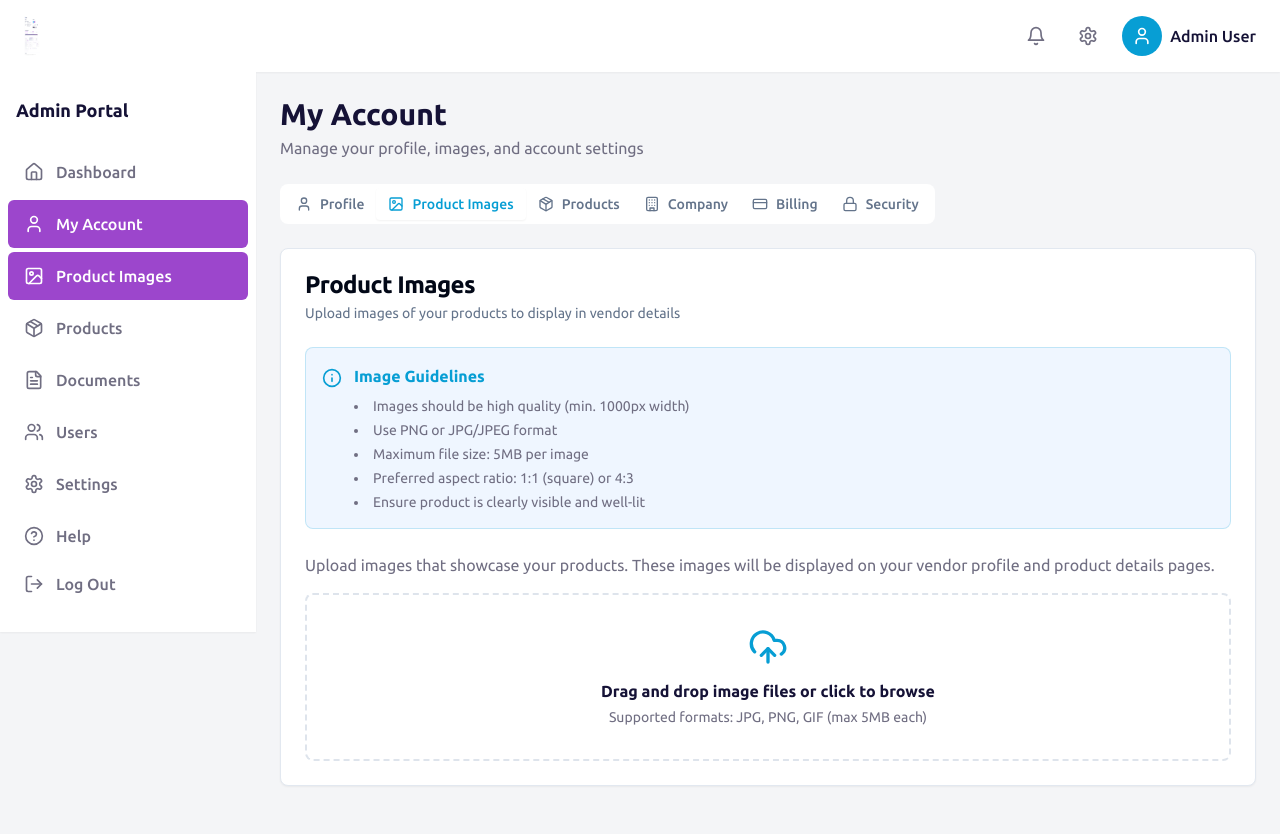
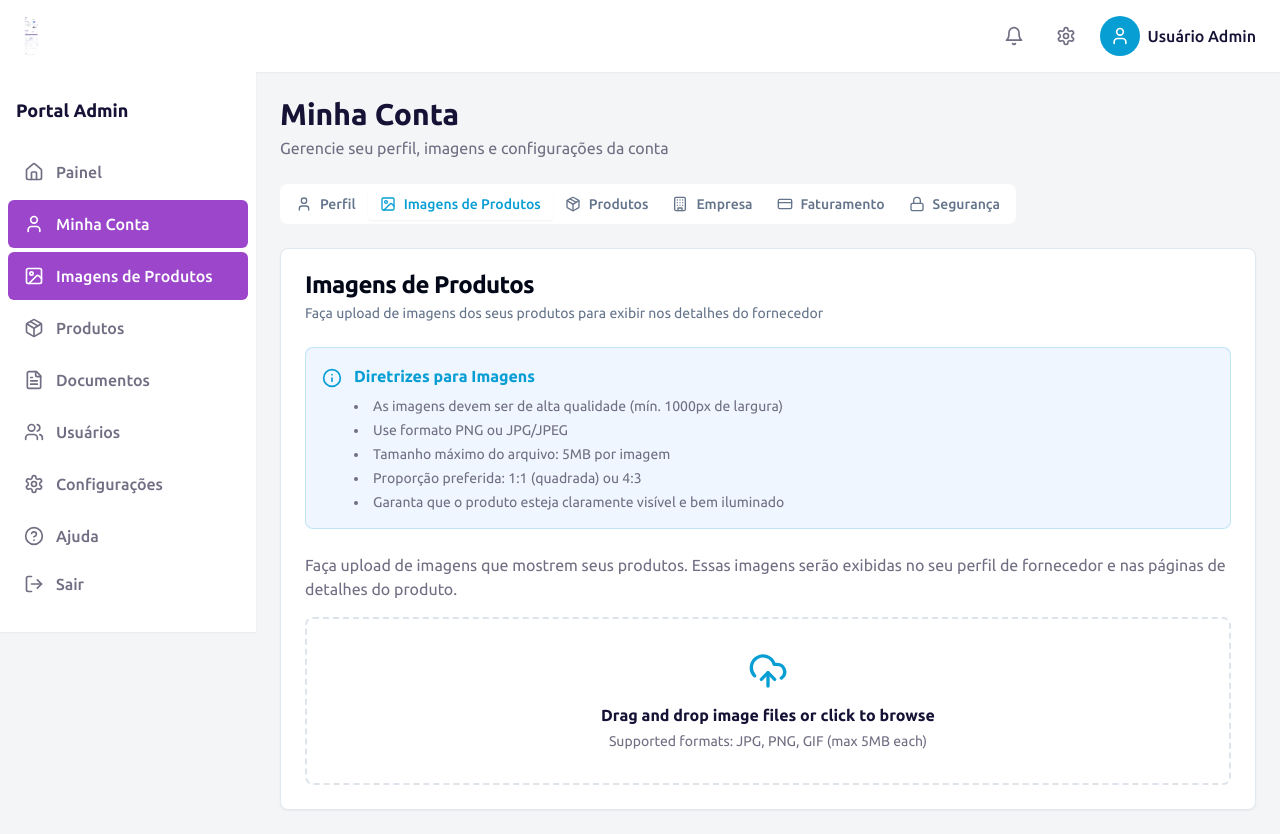
Before and after one commit to rafaelfindtax/admin-dashboard-findtax, a React (Vite) app: page /my-account/images in a window 1280 px wide. Before the commit the page ends 810 px from the top, so only its background shows below. Built offline with nearby package versions, Linux system fonts and the light colour scheme.

Commit message:
Translate all texts to Portuguese
Translate all text content in the application to the Portuguese language.

```diff
--- a/src/components/CompanyProfileForm.tsx
+++ b/src/components/CompanyProfileForm.tsx
@@ -71,7 +71,7 @@ const CompanyProfileForm = () => {
 
   function onSubmit(data: CompanyFormValues) {
     // In a real application, this would upload the logo and save the company data
-    console.log("Company data submitted:", data);
+    console.log("Dados da empresa enviados:", data);
     console.log("Logo:", logo);
 
     toast.success("Informações da empresa atualizadas com sucesso!");
--- a/src/components/Header.tsx
+++ b/src/components/Header.tsx
@@ -28,7 +28,7 @@ const Header: React.FC<HeaderProps> = ({ className }) => {
           <div className="h-10 w-10 rounded-full bg-primary flex items-center justify-center text-white">
             <User size={20} />
           </div>
-          <span className="font-medium hidden md:block">Admin User</span>
+          <span className="font-medium hidden md:block">Usuário Admin</span>
         </div>
       </div>
     </header>
--- a/src/components/Sidebar.tsx
+++ b/src/components/Sidebar.tsx
@@ -43,24 +43,24 @@ const Sidebar: React.FC<SidebarProps> = ({ className }) => {
   return (
     <div className={cn("bg-white h-full shadow-sm w-64 flex flex-col py-6", className)}>
       <div className="px-4 mb-6">
-        <h2 className="text-lg font-bold text-text-primary">Admin Portal</h2>
+        <h2 className="text-lg font-bold text-text-primary">Portal Admin</h2>
       </div>
 
       <div className="flex-1 px-2 space-y-1">
-        <SidebarItem icon={<Home size={20} />} label="Dashboard" to="/" />
-        <SidebarItem icon={<User size={20} />} label="My Account" to="/my-account" />
-        <SidebarItem icon={<Image size={20} />} label="Product Images" to="/my-account/images" />
-        <SidebarItem icon={<Package size={20} />} label="Products" to="/products" />
-        <SidebarItem icon={<FileText size={20} />} label="Documents" to="/documents" />
-        <SidebarItem icon={<Users size={20} />} label="Users" to="/users" />
-        <SidebarItem icon={<Settings size={20} />} label="Settings" to="/settings" />
-        <SidebarItem icon={<HelpCircle size={20} />} label="Help" to="/help" />
+        <SidebarItem icon={<Home size={20} />} label="Painel" to="/" />
+        <SidebarItem icon={<User size={20} />} label="Minha Conta" to="/my-account" />
+        <SidebarItem icon={<Image size={20} />} label="Imagens de Produtos" to="/my-account/images" />
+        <SidebarItem icon={<Package size={20} />} label="Produtos" to="/products" />
+        <SidebarItem icon={<FileText size={20} />} label="Documentos" to="/documents" />
+        <SidebarItem icon={<Users size={20} />} label="Usuários" to="/users" />
+        <SidebarItem icon={<Settings size={20} />} label="Configurações" to="/settings" />
+        <SidebarItem icon={<HelpCircle size={20} />} label="Ajuda" to="/help" />
       </div>
 
       <div className="px-2 mt-auto">
         <button className="flex items-center space-x-3 px-4 py-3 rounded-md w-full hover:bg-neutral-100 text-text-secondary transition-colors">
           <LogOut size={20} />
-          <span className="font-medium">Log Out</span>
+          <span className="font-medium">Sair</span>
         </button>
       </div>
     </div>
--- a/src/pages/Index.tsx
+++ b/src/pages/Index.tsx
@@ -20,17 +20,17 @@ const Index = () => {
             />
           </div>
           <nav className="hidden md:flex items-center space-x-1">
-            <Button variant="ghost" className="text-text-secondary">Dashboard</Button>
-            <Button variant="ghost" className="text-text-secondary">Services</Button>
-            <Button variant="ghost" className="text-text-secondary">About Us</Button>
-            <Button variant="ghost" className="text-text-secondary">Contact</Button>
+            <Button variant="ghost" className="text-text-secondary">Painel</Button>
+            <Button variant="ghost" className="text-text-secondary">Serviços</Button>
+            <Button variant="ghost" className="text-text-secondary">Sobre Nós</Button>
+            <Button variant="ghost" className="text-text-secondary">Contato</Button>
           </nav>
           <div>
             <Button
               className="bg-primary hover:bg-primary/90"
               onClick={() => navigate("/my-account")}
             >
-              Admin Portal
+              Portal do Admin
             </Button>
           </div>
         </div>
@@ -40,10 +40,10 @@ const Index = () => {
         <div className="max-w-7xl mx-auto">
           <div className="text-center mb-12 animate-fadeIn">
             <h1 className="text-4xl md:text-5xl font-bold text-text-primary mb-4">
-              Welcome to FIND Tax Solutions Admin
+              Bem-vindo ao FIND Tax Solutions Admin
             </h1>
             <p className="text-xl text-text-secondary max-w-3xl mx-auto">
-              Manage your account, upload product images, and access administrative features
+              Gerencie sua conta, faça upload de imagens de produtos e acesse recursos administrativos
             </p>
           </div>
 
@@ -53,16 +53,16 @@ const Index = () => {
                 <div className="mb-4 h-12 w-12 rounded-full bg-blue-100 flex items-center justify-center">
                   <User size={24} className="text-primary" />
                 </div>
-                <h2 className="text-xl font-bold mb-2">My Account</h2>
+                <h2 className="text-xl font-bold mb-2">Minha Conta</h2>
                 <p className="text-text-secondary mb-4">
-                  Update your profile information, security settings, and preferences
+                  Atualize suas informações de perfil, configurações de segurança e preferências
                 </p>
                 <Button
                   variant="outline"
                   className="flex items-center"
                   onClick={() => navigate("/my-account")}
                 >
-                  Manage Profile
+                  Gerenciar Perfil
                   <ArrowRight size={16} className="ml-2" />
                 </Button>
               </CardContent>
@@ -73,16 +73,16 @@ const Index = () => {
                 <div className="mb-4 h-12 w-12 rounded-full bg-purple-100 flex items-center justify-center">
                   <ImageIcon size={24} className="text-secondary" />
                 </div>
-                <h2 className="text-xl font-bold mb-2">Product Images</h2>
+                <h2 className="text-xl font-bold mb-2">Imagens de Produtos</h2>
                 <p className="text-text-secondary mb-4">
-                  Upload and manage images for your products to display in vendor details
+                  Faça upload e gerencie imagens para seus produtos exibidos nos detalhes do fornecedor
                 </p>
                 <Button
                   variant="outline"
                   className="flex items-center"
                   onClick={() => navigate("/my-account?tab=images")}
                 >
-                  Upload Images
+                  Enviar Imagens
                   <ArrowRight size={16} className="ml-2" />
                 </Button>
               </CardContent>
@@ -93,16 +93,16 @@ const Index = () => {
                 <div className="mb-4 h-12 w-12 rounded-full bg-gray-100 flex items-center justify-center">
                   <Settings size={24} className="text-text-primary" />
                 </div>
-                <h2 className="text-xl font-bold mb-2">Settings</h2>
+                <h2 className="text-xl font-bold mb-2">Configurações</h2>
                 <p className="text-text-secondary mb-4">
-                  Configure application settings, notifications, and system preferences
+                  Configure as configurações do aplicativo, notificações e preferências do sistema
                 </p>
                 <Button
                   variant="outline"
                   className="flex items-center"
                   onClick={() => navigate("/settings")}
                 >
-                  Manage Settings
+                  Gerenciar Configurações
                   <ArrowRight size={16} className="ml-2" />
                 </Button>
               </CardContent>
@@ -113,16 +113,16 @@ const Index = () => {
                 <div className="mb-4 h-12 w-12 rounded-full bg-green-100 flex items-center justify-center">
                   <Building size={24} className="text-green-600" />
                 </div>
-                <h2 className="text-xl font-bold mb-2">Company</h2>
+                <h2 className="text-xl font-bold mb-2">Empresa</h2>
                 <p className="text-text-secondary mb-4">
-                  Manage your company information, logo, and business details
+                  Gerencie as informações da sua empresa, logotipo e detalhes comerciais
                 </p>
                 <Button
                   variant="outline"
                   className="flex items-center"
                   onClick={() => navigate("/my-account?tab=company")}
                 >
-                  Manage Company
+                  Gerenciar Empresa
                   <ArrowRight size={16} className="ml-2" />
                 </Button>
               </CardContent>
@@ -133,16 +133,16 @@ const Index = () => {
                 <div className="mb-4 h-12 w-12 rounded-full bg-indigo-100 flex items-center justify-center">
                   <Users size={24} className="text-indigo-600" />
                 </div>
-                <h2 className="text-xl font-bold mb-2">Users</h2>
+                <h2 className="text-xl font-bold mb-2">Usuários</h2>
                 <p className="text-text-secondary mb-4">
-                  Manage user profiles, permissions, and account information
+                  Gerencie perfis de usuários, permissões e informações de contas
                 </p>
                 <Button
                   variant="outline"
                   className="flex items-center"
                   onClick={() => navigate("/users")}
                 >
-                  Manage Users
+                  Gerenciar Usuários
                   <ArrowRight size={16} className="ml-2" />
                 </Button>
               </CardContent>
@@ -153,7 +153,7 @@ const Index = () => {
 
       <footer className="bg-white border-t border-neutral-200 py-6 px-6">
         <div className="max-w-7xl mx-auto text-center text-text-secondary text-sm">
-          &copy; {new Date().getFullYear()} FIND Tax Solutions. All rights reserved.
+          &copy; {new Date().getFullYear()} FIND Tax Solutions. Todos os direitos reservados.
         </div>
       </footer>
     </div>
--- a/src/pages/MyAccount.tsx
+++ b/src/pages/MyAccount.tsx
@@ -13,9 +13,9 @@ const MyAccount = () => {
     <Layout>
       <div className="animate-fadeIn">
         <div className="mb-6">
-          <h1 className="text-3xl font-bold text-text-primary">My Account</h1>
+          <h1 className="text-3xl font-bold text-text-primary">Minha Conta</h1>
           <p className="text-text-secondary mt-1">
-            Manage your profile, images, and account settings
+            Gerencie seu perfil, imagens e configurações da conta
           </p>
         </div>
 
@@ -23,38 +23,38 @@ const MyAccount = () => {
           <TabsList className="bg-neutral-100 p-1 rounded-lg">
             <TabsTrigger value="profile" className="flex items-center space-x-2 data-[state=active]:bg-white data-[state=active]:text-primary">
               <User size={16} />
-              <span>Profile</span>
+              <span>Perfil</span>
             </TabsTrigger>
             <TabsTrigger value="images" className="flex items-center space-x-2 data-[state=active]:bg-white data-[state=active]:text-primary">
               <ImageIcon size={16} />
-              <span>Product Images</span>
+              <span>Imagens de Produtos</span>
             </TabsTrigger>
             <TabsTrigger value="products" className="flex items-center space-x-2 data-[state=active]:bg-white data-[state=active]:text-primary">
               <Package size={16} />
-              <span>Products</span>
+              <span>Produtos</span>
             </TabsTrigger>
             <TabsTrigger value="company" className="flex items-center space-x-2 data-[state=active]:bg-white data-[state=active]:text-primary">
               <Building size={16} />
-              <span>Company</span>
+              <span>Empresa</span>
             </TabsTrigger>
             <TabsTrigger value="billing" className="flex items-center space-x-2 data-[state=active]:bg-white data-[state=active]:text-primary">
               <CreditCard size={16} />
-              <span>Billing</span>
+              <span>Faturamento</span>
             </TabsTrigger>
             <TabsTrigger value="security" className="flex items-center space-x-2 data-[state=active]:bg-white data-[state=active]:text-primary">
               <Lock size={16} />
-              <span>Security</span>
+              <span>Segurança</span>
             </TabsTrigger>
           </TabsList>
 
           <TabsContent value="profile" className="animate-slideIn">
             <Card>
               <CardHeader>
-                <CardTitle>Profile Information</CardTitle>
-                <CardDescription>Update your personal details here</CardDescription>
+                <CardTitle>Informações do Perfil</CardTitle>
+                <CardDescription>Atualize seus dados pessoais aqui</CardDescription>
               </CardHeader>
               <CardContent>
-                <p>Profile content goes here</p>
+                <p>Conteúdo do perfil aqui</p>
               </CardContent>
             </Card>
           </TabsContent>
@@ -62,8 +62,8 @@ const MyAccount = () => {
           <TabsContent value="images" className="animate-slideIn">
             <Card>
               <CardHeader>
-                <CardTitle>Product Images</CardTitle>
-                <CardDescription>Upload images of your products to display in vendor details</CardDescription>
+                <CardTitle>Imagens de Produtos</CardTitle>
+                <CardDescription>Faça upload de imagens dos seus produtos para exibir nos detalhes do fornecedor</CardDescription>
               </CardHeader>
               <CardContent>
                 <ProductImagesTab />
@@ -74,8 +74,8 @@ const MyAccount = () => {
           <TabsContent value="products" className="animate-slideIn">
             <Card>
               <CardHeader>
-                <CardTitle>Product Registration</CardTitle>
-                <CardDescription>Register and manage your products</CardDescription>
+                <CardTitle>Cadastro de Produtos</CardTitle>
+                <CardDescription>Cadastre e gerencie seus produtos</CardDescription>
               </CardHeader>
               <CardContent>
                 <ProductRegistration />
@@ -86,8 +86,8 @@ const MyAccount = () => {
           <TabsContent value="company" className="animate-slideIn">
             <Card>
               <CardHeader>
-                <CardTitle>Company Information</CardTitle>
-                <CardDescription>Manage your company details</CardDescription>
+                <CardTitle>Informações da Empresa</CardTitle>
+                <CardDescription>Gerencie os detalhes da sua empresa</CardDescription>
               </CardHeader>
               <CardContent>
                 <CompanyProfileForm />
@@ -98,11 +98,11 @@ const MyAccount = () => {
           <TabsContent value="billing" className="animate-slideIn">
             <Card>
               <CardHeader>
-                <CardTitle>Billing Information</CardTitle>
-                <CardDescription>Manage your payment methods and billing history</CardDescription>
+                <CardTitle>Informações de Faturamento</CardTitle>
+                <CardDescription>Gerencie seus métodos de pagamento e histórico de faturamento</CardDescription>
               </CardHeader>
               <CardContent>
-                <p>Billing content goes here</p>
+                <p>Conteúdo de faturamento aqui</p>
               </CardContent>
             </Card>
           </TabsContent>
@@ -110,11 +110,11 @@ const MyAccount = () => {
           <TabsContent value="security" className="animate-slideIn">
             <Card>
               <CardHeader>
-                <CardTitle>Security Settings</CardTitle>
-                <CardDescription>Manage your password and security preferences</CardDescription>
+                <CardTitle>Configurações de Segurança</CardTitle>
+                <CardDescription>Gerencie sua senha e preferências de segurança</CardDescription>
               </CardHeader>
               <CardContent>
-                <p>Security content goes here</p>
+                <p>Conteúdo de segurança aqui</p>
               </CardContent>
             </Card>
           </TabsContent>
@@ -133,13 +133,13 @@ const ProductImagesTab = () => {
             <svg xmlns="http://www.w3.org/2000/svg" width="20" height="20" viewBox="0 0 24 24" fill="none" stroke="currentColor" strokeWidth="2" strokeLinecap="round" strokeLinejoin="round"><circle cx="12" cy="12" r="10"/><path d="M12 16v-4"/><path d="M12 8h.01"/></svg>
           </div>
           <div>
-            <h4 className="font-semibold text-primary">Image Guidelines</h4>
+            <h4 className="font-semibold text-primary">Diretrizes para Imagens</h4>
             <ul className="list-disc list-inside text-sm text-text-secondary mt-2 space-y-1">
-              <li>Images should be high quality (min. 1000px width)</li>
-              <li>Use PNG or JPG/JPEG format</li>
-              <li>Maximum file size: 5MB per image</li>
-              <li>Preferred aspect ratio: 1:1 (square) or 4:3</li>
-              <li>Ensure product is clearly visible and well-lit</li>
+              <li>As imagens devem ser de alta qualidade (mín. 1000px de largura)</li>
+              <li>Use formato PNG ou JPG/JPEG</li>
+              <li>Tamanho máximo do arquivo: 5MB por imagem</li>
+              <li>Proporção preferida: 1:1 (quadrada) ou 4:3</li>
+              <li>Garanta que o produto esteja claramente visível e bem iluminado</li>
             </ul>
           </div>
         </div>
@@ -147,7 +147,7 @@ const ProductImagesTab = () => {
 
       <div>
         <p className="text-text-secondary mb-4">
-          Upload images that showcase your products. These images will be displayed on your vendor profile and product details pages.
+          Faça upload de imagens que mostrem seus produtos. Essas imagens serão exibidas no seu perfil de fornecedor e nas páginas de detalhes do produto.
         </p>
         <div>
           <ImageUploader />
--- a/src/pages/Products.tsx
+++ b/src/pages/Products.tsx
@@ -12,17 +12,17 @@ const Products = () => {
         <div className="mb-6 flex items-center gap-3">
           <Package size={28} className="text-primary" />
           <div>
-            <h1 className="text-3xl font-bold text-text-primary">Products</h1>
+            <h1 className="text-3xl font-bold text-text-primary">Produtos</h1>
             <p className="text-text-secondary mt-1">
-              Register and manage your products
+              Cadastre e gerencie seus produtos
             </p>
           </div>
         </div>
 
         <Card>
           <CardHeader>
-            <CardTitle>Product Registration</CardTitle>
-            <CardDescription>Register a new product with all required information</CardDescription>
+            <CardTitle>Cadastro de Produtos</CardTitle>
+            <CardDescription>Cadastre um novo produto com todas as informações necessárias</CardDescription>
           </CardHeader>
           <CardContent>
             <ProductRegistration />
--- a/src/pages/Users.tsx
+++ b/src/pages/Users.tsx
@@ -11,9 +11,9 @@ const Users = () => {
     <Layout>
       <div className="max-w-5xl mx-auto">
         <div className="mb-8">
-          <h1 className="text-3xl font-bold">User Management</h1>
+          <h1 className="text-3xl font-bold">Gerenciamento de Usuários</h1>
           <p className="text-text-secondary mt-2">
-            View and manage user accounts and profiles
+            Visualize e gerencie contas e perfis de usuários
           </p>
         </div>
 
```
Also changed, not shown: src/pages/NotFound.tsx (+4 -3 lines).
